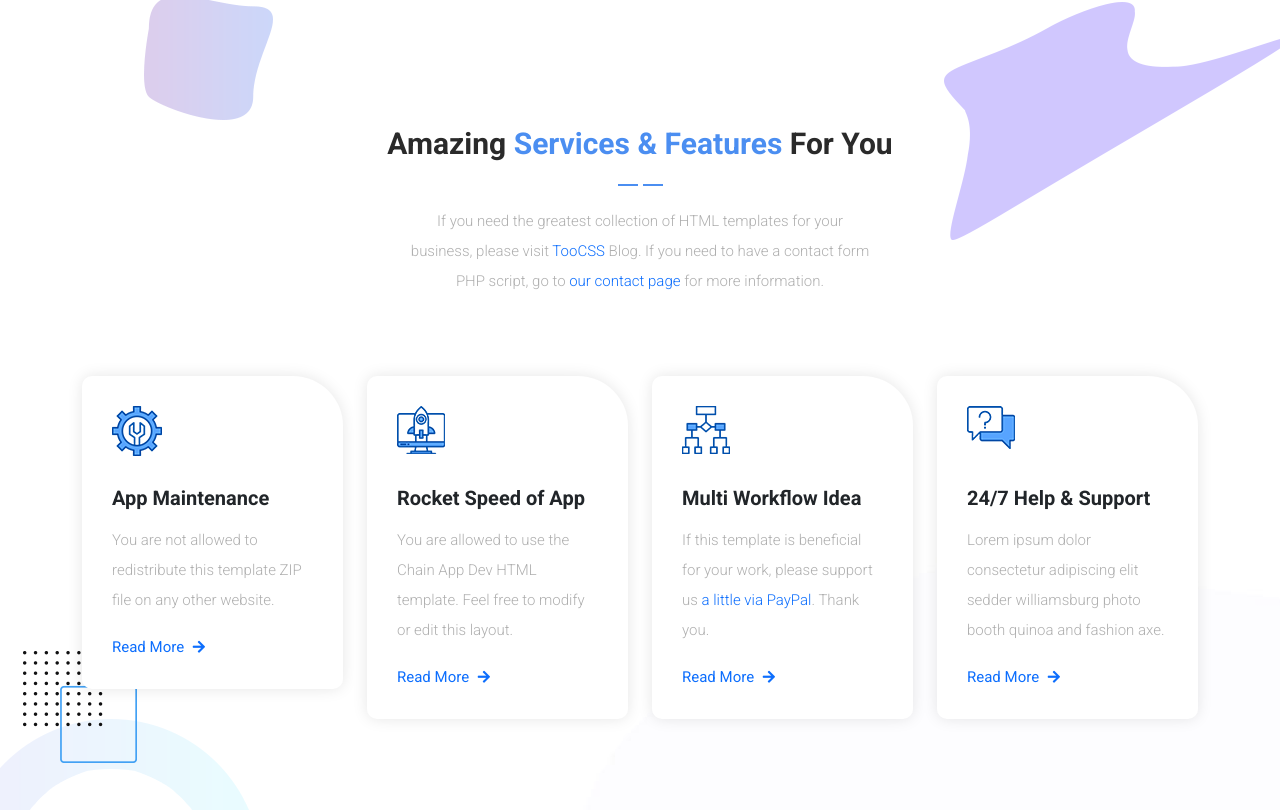
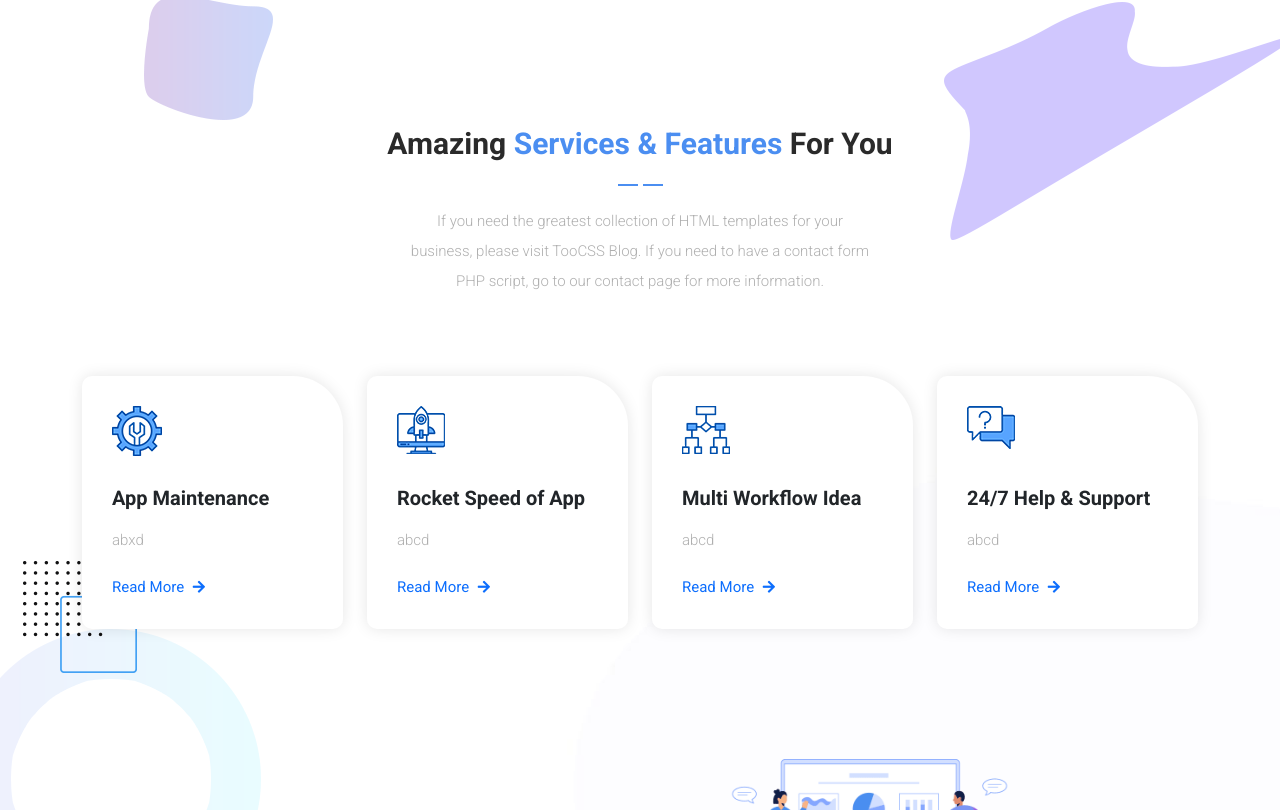
Before and after one commit to AlanDavid2022/Talkinda.github.io, a plain HTML site: page index.html in a window 1280 px wide. Shown: the part 837-1647 px from the top of the page. Drawn offline with Linux system fonts and the light colour scheme.

Commit message:
Add files via upload

```diff
--- a/index.html
+++ b/index.html
@@ -12,7 +12,7 @@
     <link rel="preconnect" href="https://fonts.gstatic.com" crossorigin>
     <link href="https://fonts.googleapis.com/css2?family=Roboto:wght@100;300;400;500;700;900&display=swap" rel="stylesheet">
 
-    <title>Talkinda - Talk to earn</title>
+    <title>Talkinda - DAO</title>
 
     <!-- Bootstrap core CSS -->
     <link href="vendor/bootstrap/css/bootstrap.min.css" rel="stylesheet">
@@ -59,7 +59,7 @@
               <li class="scroll-to-section"><a href="#about">About</a></li>
               <li class="scroll-to-section"><a href="#pricing">Pricing</a></li>
               <li class="scroll-to-section"><a href="#newsletter">Newsletter</a></li>
-              <li><div class="gradient-button"><a id="modal_trigger" href="#modal"><i class="fa fa-sign-in-alt"></i> Sign In Now</a></div></li>
+             <!-- <li><div class="gradient-button"><a id="modal_trigger" href="#modal"><i class="fa fa-sign-in-alt"></i> Sign In Now</a></div></li> -->
             </ul>
             <a class='menu-trigger'>
                 <span>Menu</span>
@@ -170,14 +170,14 @@
                     <h2>Talkinda</h2>
                     <p>Practice makes perfect!</p>
                   </div>
-                  <div class="col-lg-12">
+                 <!-- <div class="col-lg-12">
                     <div class="white-button first-button scroll-to-section">
                       <a href="#contact">Free Quote <i class="fab fa-apple"></i></a>
                     </div>
                     <div class="white-button scroll-to-section">
                       <a href="#contact">Free Quote <i class="fab fa-google-play"></i></a>
                     </div>
-                  </div>
+                  </div> -->
                 </div>
               </div>
             </div>
@@ -199,7 +199,7 @@
           <div class="section-heading  wow fadeInDown" data-wow-duration="1s" data-wow-delay="0.5s">
             <h4>Amazing <em>Services &amp; Features</em> for you</h4>
             <img src="assets/images/heading-line-dec.png" alt="">
-            <p>If you need the greatest collection of HTML templates for your business, please visit <a rel="nofollow" href="#" target="_blank">TooCSS</a> Blog. If you need to have a contact form PHP script, go to <a href="#" target="_parent">our contact page</a> for more information.</p>
+            <p>If you need the greatest collection of HTML templates for your business, please visit TooCSS Blog. If you need to have a contact form PHP script, go to our contact page for more information.</p>
           </div>
         </div>
       </div>
@@ -210,7 +210,7 @@
           <div class="service-item first-service">
             <div class="icon"></div>
             <h4>App Maintenance</h4>
-            <p>You are not allowed to redistribute this template ZIP file on any other website.</p>
+            <p>abxd</p>
             <div class="text-button">
               <a href="#">Read More <i class="fa fa-arrow-right"></i></a>
             </div>
@@ -220,7 +220,7 @@
           <div class="service-item second-service">
             <div class="icon"></div>
             <h4>Rocket Speed of App</h4>
-            <p>You are allowed to use the Chain App Dev HTML template. Feel free to modify or edit this layout.</p>
+            <p>abcd</p>
             <div class="text-button">
               <a href="#">Read More <i class="fa fa-arrow-right"></i></a>
             </div>
@@ -230,7 +230,7 @@
           <div class="service-item third-service">
             <div class="icon"></div>
             <h4>Multi Workflow Idea</h4>
-            <p>If this template is beneficial for your work, please support us <a rel="nofollow" href="#" target="_blank">a little via PayPal</a>. Thank you.</p>
+            <p>abcd</p>
             <div class="text-button">
               <a href="#">Read More <i class="fa fa-arrow-right"></i></a>
             </div>
@@ -240,7 +240,7 @@
           <div class="service-item fourth-service">
             <div class="icon"></div>
             <h4>24/7 Help &amp; Support</h4>
-            <p>Lorem ipsum dolor consectetur adipiscing elit sedder williamsburg photo booth quinoa and fashion axe.</p>
+            <p>abcd</p>
             <div class="text-button">
               <a href="#">Read More <i class="fa fa-arrow-right"></i></a>
             </div>
@@ -700,7 +700,7 @@
         </div>
         <div class="col-lg-12">
           <div class="copyright-text">
-            <p>Copyright &copy; 2022.Company name All rights reserved.<a target="_blank" href="https://sc.chinaz.com/moban/">&#x7F51;&#x9875;&#x6A21;&#x677F;</a></p>
+            <p>Copyright &copy; 2022.Company name All rights reserved.</p>
           </div>
         </div>
       </div>
```
